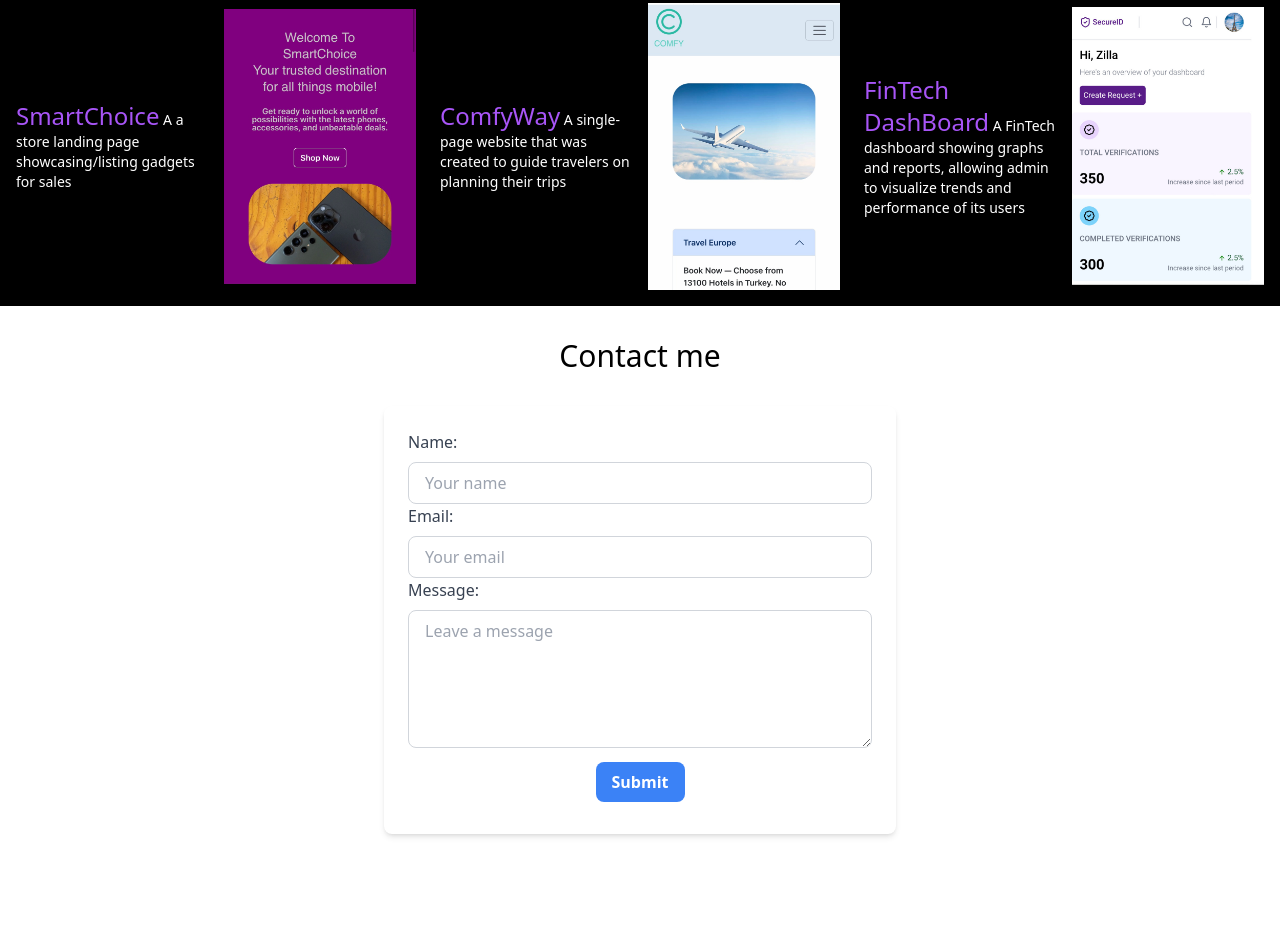
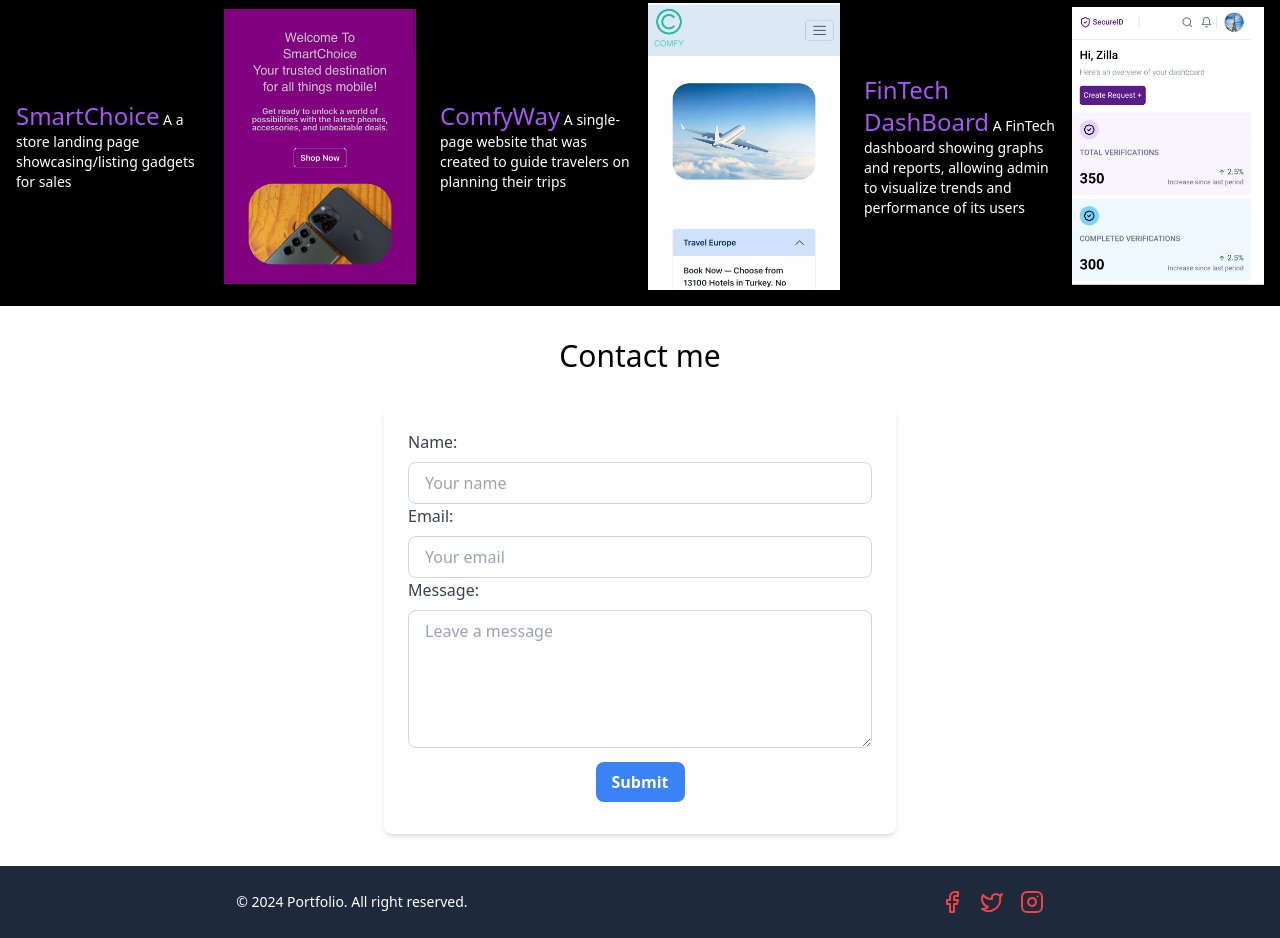
Before and after one commit to Zilla18/Portfolio-with-tailwind, a plain HTML site: page index.html in a window 1280 px wide. Shown: the part 1157-2095 px from the top of the page. Before the commit the page ends 2023 px from the top, so only its background shows below. Drawn offline with nearby package versions, Linux system fonts and the light colour scheme.

Commit message:
Another change made

```diff
--- a/index.html
+++ b/index.html
@@ -59,7 +59,6 @@
                     d="M18 2h-3a5 5 0 0 0-5 5v3H7v4h3v8h4v-8h3l1-4h-4V7a1 1 0 0 1 1-1h3z"
                   />
                 </svg>
-                <p></p>
               </a>
               <a href="#"
                 ><svg
@@ -372,6 +371,72 @@
     <!-- form ends here -->
 
     <!-- footer start -->
+    <footer class="bg-slate-800 py-6">
+      <!-- container -->
+      <div class="flex flex-col md:flex-row items-center justify-between">
+        <!-- copyright -->
+        <div class="text-white text-sm mb-4 md:mb-0 mx-auto">
+          &copy; 2024 Portfolio. All right reserved.
+        </div>
+        <!-- Social icons -->
+        <div class="gap-4 flex items-center text-red-500 mx-auto">
+          <a href="#"
+            ><svg
+              xmlns="http://www.w3.org/2000/svg"
+              width="24"
+              height="24"
+              viewBox="0 0 24 24"
+              fill="none"
+              stroke="currentColor"
+              stroke-width="2"
+              stroke-linecap="round"
+              stroke-linejoin="round"
+              class="lucide lucide-facebook"
+            >
+              <path
+                d="M18 2h-3a5 5 0 0 0-5 5v3H7v4h3v8h4v-8h3l1-4h-4V7a1 1 0 0 1 1-1h3z"
+              />
+            </svg>
+          </a>
+          <a href="#"
+            ><svg
+              xmlns="http://www.w3.org/2000/svg"
+              width="24"
+              height="24"
+              viewBox="0 0 24 24"
+              fill="none"
+              stroke="currentColor"
+              stroke-width="2"
+              stroke-linecap="round"
+              stroke-linejoin="round"
+              class="lucide lucide-twitter"
+            >
+              <path
+                d="M22 4s-.7 2.1-2 3.4c1.6 10-9.4 17.3-18 11.6 2.2.1 4.4-.6 6-2C3 15.5.5 9.6 3 5c2.2 2.6 5.6 4.1 9 4-.9-4.2 4-6.6 7-3.8 1.1 0 3-1.2 3-1.2z"
+              />
+            </svg>
+          </a>
+          <a href="#">
+            <svg
+              xmlns="http://www.w3.org/2000/svg"
+              width="24"
+              height="24"
+              viewBox="0 0 24 24"
+              fill="none"
+              stroke="currentColor"
+              stroke-width="2"
+              stroke-linecap="round"
+              stroke-linejoin="round"
+              class="lucide lucide-instagram"
+            >
+              <rect width="20" height="20" x="2" y="2" rx="5" ry="5" />
+              <path d="M16 11.37A4 4 0 1 1 12.63 8 4 4 0 0 1 16 11.37z" />
+              <line x1="17.5" x2="17.51" y1="6.5" y2="6.5" />
+            </svg>
+          </a>
+        </div>
+      </div>
+    </footer>
     <!-- footer ends -->
 
     <!-- Font Awesome CDN -->
```
